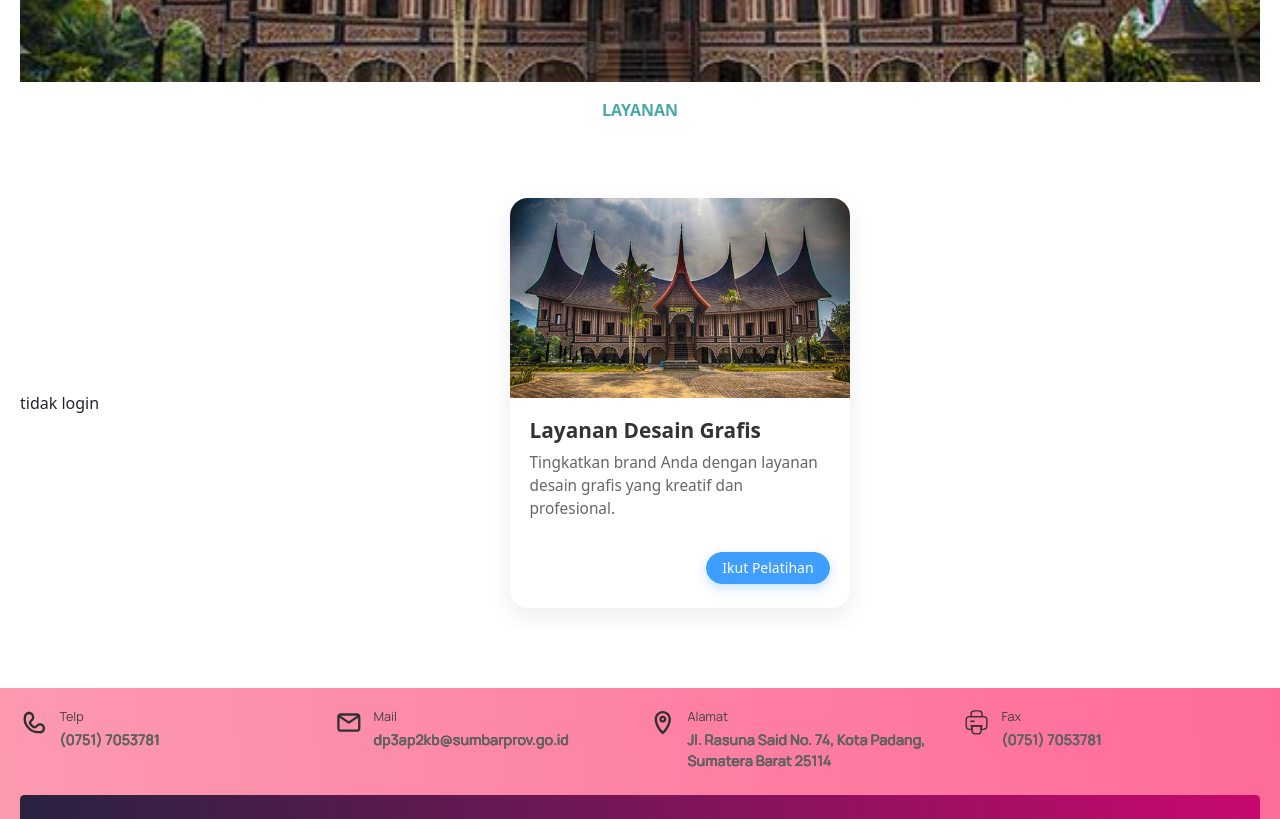
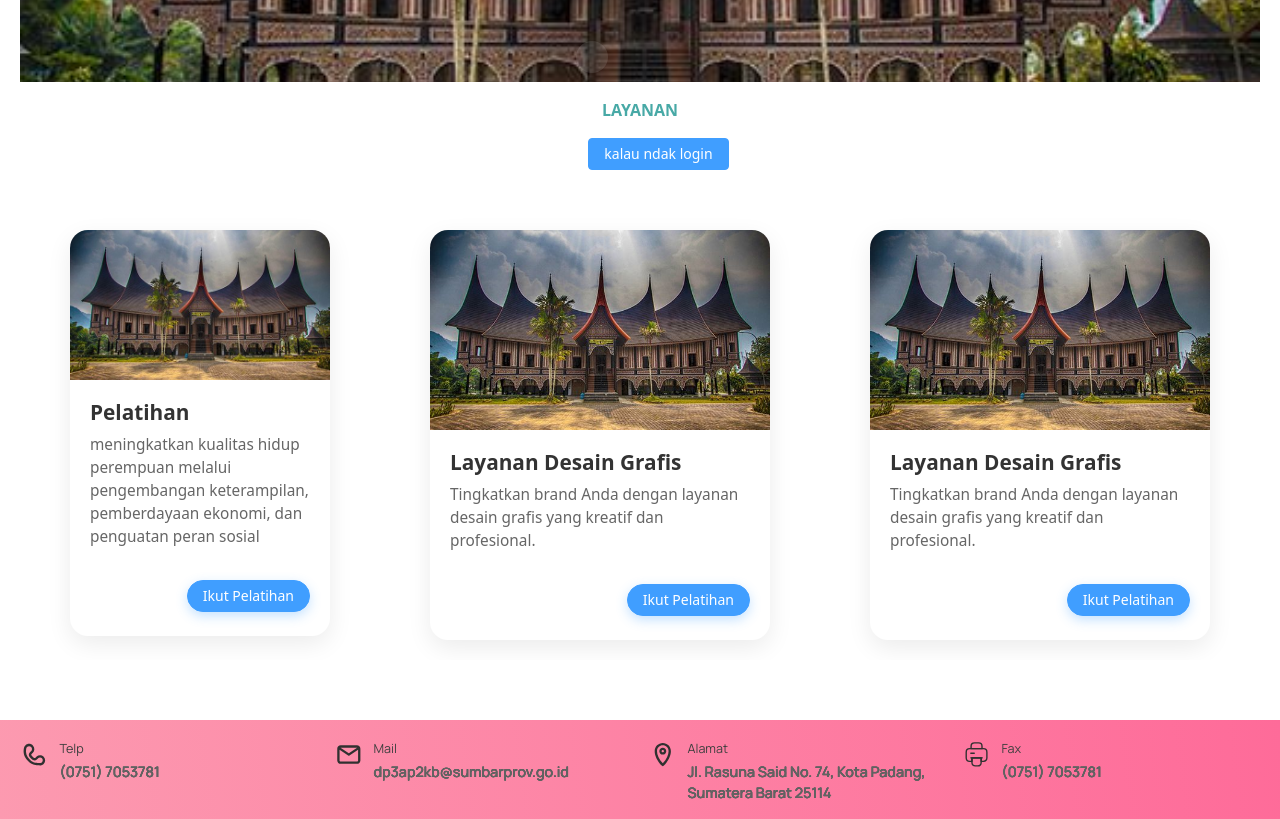
Before and after one commit to Anlaharpanda2/AgileD3_2025, a Vue app in the folder src/Frontend/: page / in a window 1280 px wide. Shown: the part 440-1259 px from the top of the page. Built offline with nearby package versions, Linux system fonts and the light colour scheme; a web font is replaced by a local one.

Commit message:
fix:home

```diff
--- a/src/Frontend/src/views/Home/HomeView.vue
+++ b/src/Frontend/src/views/Home/HomeView.vue
@@ -2,26 +2,31 @@
     <DefaultLayout>
         <Slider></Slider>
         <div class="text-center p-3 fw-bold text-secondary">LAYANAN</div>
+        <!-- ini conth nya aja -->
+        <div class="col-1 mx-auto">
+          <el-button type="primary" v-if="isOperator">Operator</el-button>
+          <el-button type="primary" v-if="isPegawai">Pegawai</el-button>
+          <el-button type="primary" v-if="isMasyarakat">Masyarakat</el-button>
+          <el-button type="primary" v-if="isNotLogin">kalau ndak login</el-button>
+        </div>
+
         <div class="d-flex flex-md-row flex-column">
-            <button v-if="isOperator">operator</button>
-            <button v-if="isPegawai">Pegawai</button>
-            <button v-if="isNotLogin">tidak login</button>
-            <button v-if="isMasyarakat">masyarakat</button>
-            <Layanan1 v-if="isOperator"></Layanan1>
-            <Layanan1 v-if="isPegawai"></Layanan1>
-            <Layanan2 v-if="isNotLogin"></Layanan2>
+            <Layanan1></Layanan1>
+            <Layanan2></Layanan2>
+            <Layanan3></Layanan3>
         </div>
     </DefaultLayout>
 </template>
 
 <script setup>
+import { computed } from 'vue'
 import DefaultLayout from '../../layouts/DefaultLayout.vue';
 import Slider from '../../components/Home/Slider.vue';
 import Layanan1 from '../../components/Home/Layanan1.vue';
 import Layanan2 from '../../components/Home/Layanan2.vue';
 import Layanan3 from '../../components/Home/Layanan3.vue';
+import { Delete, Edit, Search, Share, Upload } from '@element-plus/icons-vue'
 
-import { computed } from 'vue'
 
 function getUserRole() {
   return localStorage.getItem('role') || ''
```
